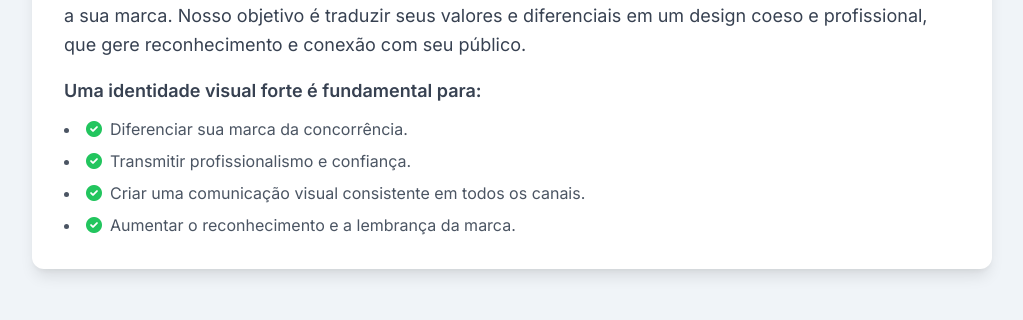
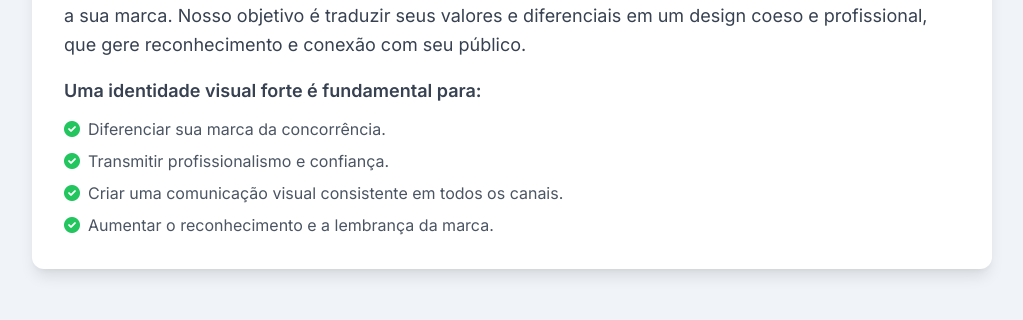
Before and after one commit to MSLR-DEV/proposta-id-visual, a plain HTML site: page index.html in a window 1280 px wide. Shown: the part 1012-1332 px from the top of the page, without its empty margins (128-1151 px from the left). Drawn offline with nearby package versions, Linux system fonts and the light colour scheme.

Commit message:
Update index.html

```diff
--- a/index.html
+++ b/index.html
@@ -134,7 +134,7 @@
                    Esta proposta detalha nosso plano para a criação de uma <strong class="brand-primary">Identidade Visual completa e memorável</strong> para a sua marca. Nosso objetivo é traduzir seus valores e diferenciais em um design coeso e profissional, que gere reconhecimento e conexão com seu público.
                 </p>
                 <p class="text-lg text-gray-700 leading-relaxed font-semibold mb-3">Uma identidade visual forte é fundamental para:</p>
-                <ul class="list-disc list-inside text-gray-600 space-y-2">
+                <ul class="text-gray-600 space-y-2">
                     <li><i class="fas fa-check-circle text-green-500 mr-2"></i>Diferenciar sua marca da concorrência.</li>
                     <li><i class="fas fa-check-circle text-green-500 mr-2"></i>Transmitir profissionalismo e confiança.</li>
                     <li><i class="fas fa-check-circle text-green-500 mr-2"></i>Criar uma comunicação visual consistente em todos os canais.</li>
```
